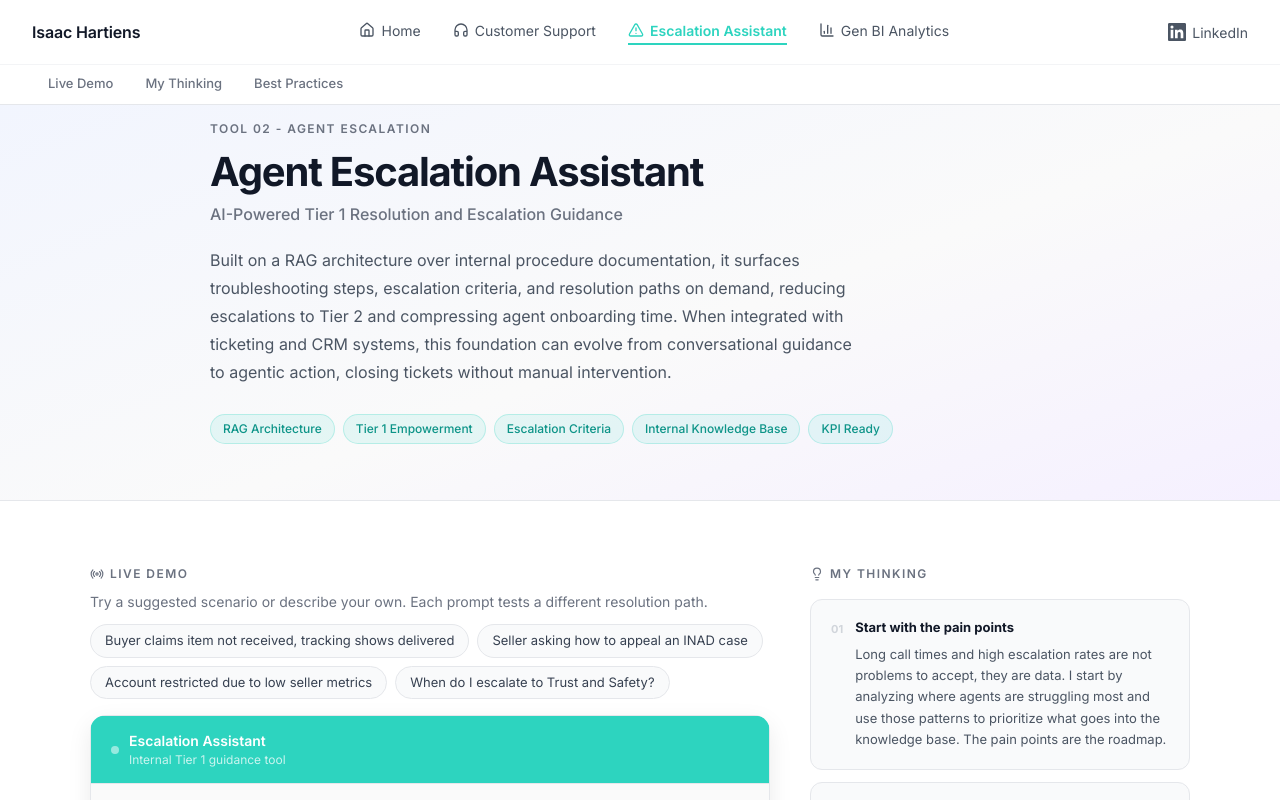
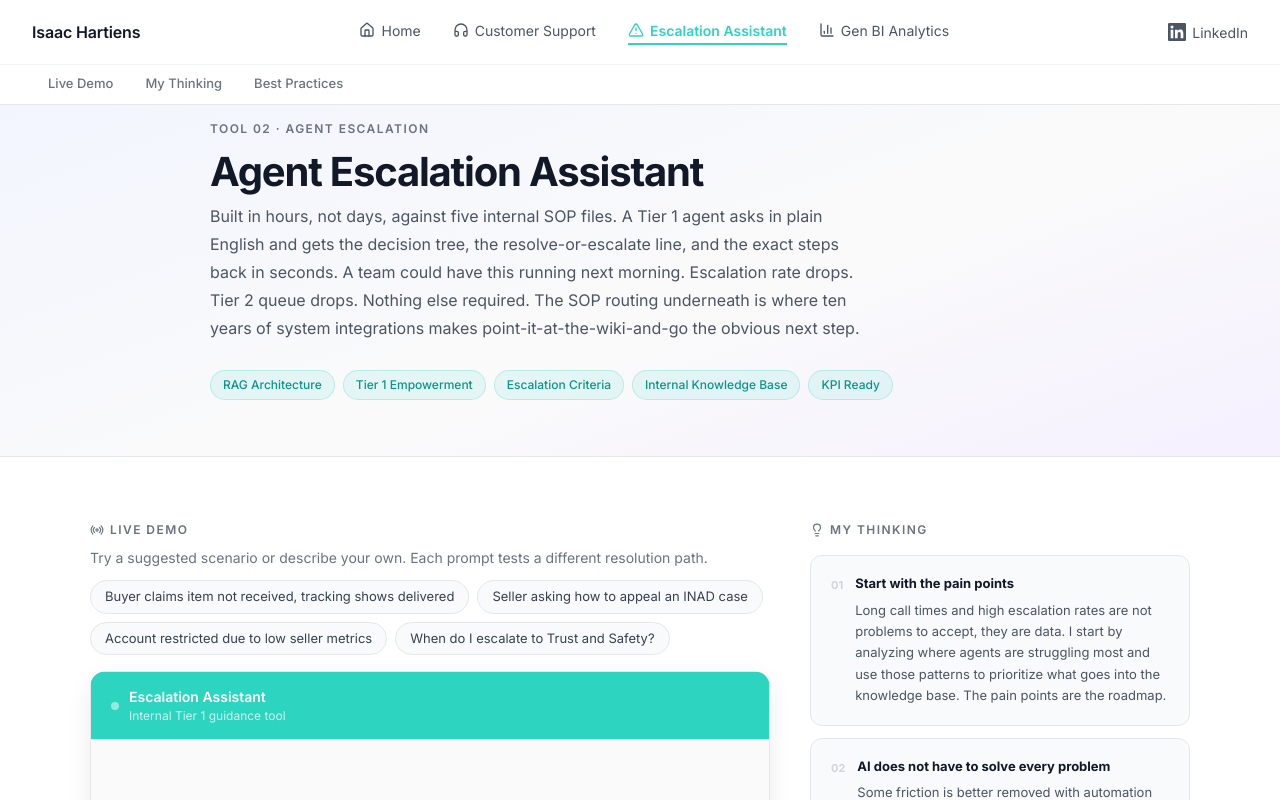
Before and after one commit to isaachartiens/project-isaac-ai, a Next.js app: page /escalation in a window 1280 px wide. Shown: the top 800 px of the page. Built offline with nearby package versions, Linux system fonts and the light colour scheme.

Commit message:
copy: escalation page hero — eyebrow dot, cut subhead, new body

```diff
--- a/src/app/escalation/page.tsx
+++ b/src/app/escalation/page.tsx
@@ -92,20 +92,13 @@ export default function EscalationPage() {
       }}>
         <div style={{ maxWidth: '860px', margin: '0 auto' }}>
           <div style={{ fontSize: '12px', fontWeight: 600, color: '#6B7280', letterSpacing: '0.12em', textTransform: 'uppercase', marginBottom: '12px' }}>
-            Tool 02 - Agent Escalation
+            Tool 02 · Agent Escalation
           </div>
           <h1 style={{ fontSize: '40px', fontWeight: 700, color: '#111827', margin: '0 0 8px', letterSpacing: '-0.03em', lineHeight: 1.1 }}>
             Agent Escalation Assistant
           </h1>
-          <p style={{ fontSize: '16px', fontWeight: 500, color: '#6B7280', margin: '0 0 20px' }}>
-            AI-Powered Tier 1 Resolution and Escalation Guidance
-          </p>
           <p style={{ fontSize: '16px', color: '#4B5563', lineHeight: 1.75, margin: '0 0 28px', maxWidth: '65ch' }}>
-            Built on a RAG architecture over internal procedure documentation, it surfaces
-            troubleshooting steps, escalation criteria, and resolution paths on demand, reducing
-            escalations to Tier 2 and compressing agent onboarding time. When integrated with
-            ticketing and CRM systems, this foundation can evolve from conversational guidance
-            to agentic action, closing tickets without manual intervention.
+            Built in hours, not days, against five internal SOP files. A Tier 1 agent asks in plain English and gets the decision tree, the resolve-or-escalate line, and the exact steps back in seconds. A team could have this running next morning. Escalation rate drops. Tier 2 queue drops. Nothing else required. The SOP routing underneath is where ten years of system integrations makes point-it-at-the-wiki-and-go the obvious next step.
           </p>
           <div style={{ display: 'flex', flexWrap: 'wrap', gap: '8px' }}>
             {badges.map(b => (
```
